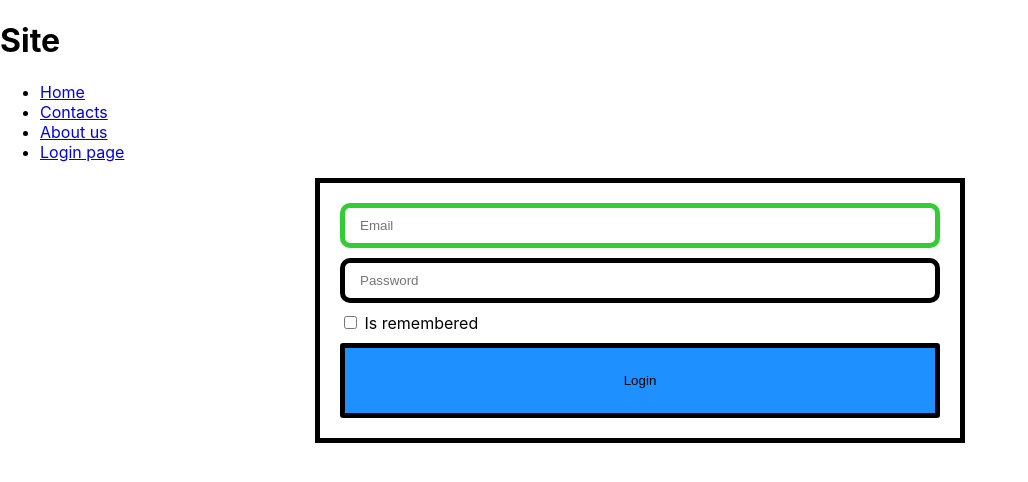
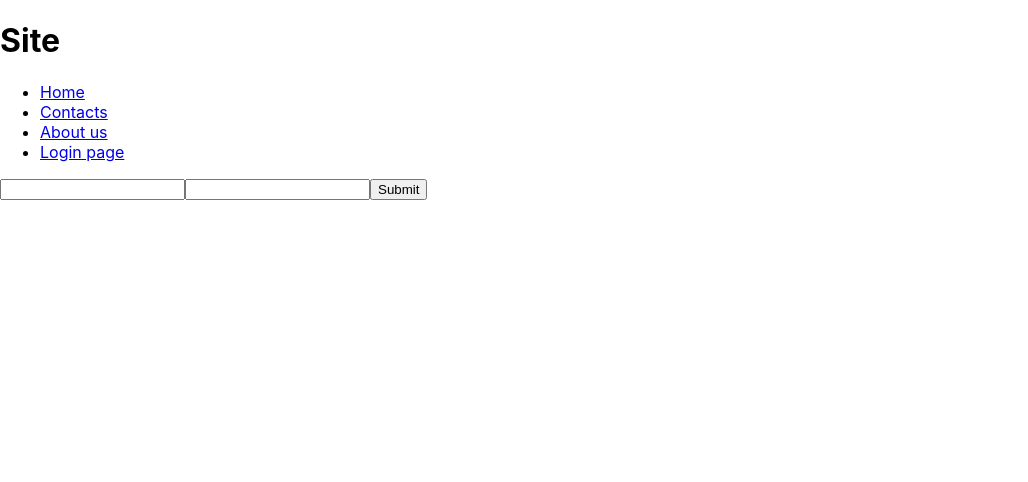
Before and after one commit to fc-fullstack-courses/pfe-2023-1-react-lessons, a React (Create React App) app: page /login in a window 1280 px wide. Shown: the top 482 px of the page, without its empty margins (0-1028 px from the left). Built offline with nearby package versions, Linux system fonts and the light colour scheme.

Commit message:
Add basic Formik form example

```diff
--- a/package.json
+++ b/package.json
@@ -8,6 +8,7 @@
     "@testing-library/user-event": "^13.5.0",
     "classnames": "^2.5.1",
     "date-fns": "^3.2.0",
+    "formik": "^2.4.5",
     "query-string": "^8.1.0",
     "react": "^18.2.0",
     "react-dom": "^18.2.0",
--- a/src/components/LoginForm/index.jsx
+++ b/src/components/LoginForm/index.jsx
@@ -1,96 +1,42 @@
-import React, { Component } from 'react';
 // import { object, number, string, date, mixed, array } from 'yup';
+import { Formik } from 'formik';
 import { loginSchema } from '../../utils/validationSchemas';
 import styles from './loginForm.module.css';
 
 const initialValues = {
   email: '',
   password: '',
-  isRemebered: false,
-  isEmailValid: true,
 };
 
-class LoginForm extends Component {
-  constructor(props) {
-    super(props);
+function LoginForm(props) {
 
-    this.state = {
-      ...initialValues,
-    };
+  function handleSubmit (values, actions) {
+    console.log(values);
+    console.log(actions);
+
+    actions.resetForm();
   }
 
-  handleSubmit = (e) => {
-    e.preventDefault();
-
-    const { email, password } = this.state;
-
-    const validData = {
-      email: 'user@gmail.com',
-      password: '1234test2134',
-      code: 15,
-    };
-
-    const invalidData = {
-      email: 'user@gmail.com',
-      code: 15,
-    };
-
-    this.setState({
-      ...initialValues,
-    });
-  };
-
-  handleChange = ({ target: { name, value, checked, type } }) => {
-    const isCheckbox = type === 'checkbox';
-
-    const newState = {
-      [name]: isCheckbox ? checked : value,
-    };
-
-    this.setState(newState);
-  };
-
-  render() {
-    const { email, password, isRemebered, isEmailValid } = this.state;
-
-    const emailClassNames = `${styles.input} ${
-      isEmailValid ? styles.validInput : styles.invalidInput
-    }`;
+  return (
+    <Formik initialValues={initialValues} onSubmit={handleSubmit} >
+      {(formikProps) => {
+        console.log(formikProps);
 
         return (
-      <form onSubmit={this.handleSubmit} className={styles.container}>
+          <form onSubmit={formikProps.handleSubmit}>
             <input
               type="email"
               name="email"
-          placeholder="Email"
-          className={emailClassNames}
-          value={email}
-          onChange={this.handleChange}
+              value={formikProps.values.email}
+              onChange={formikProps.handleChange}
             />
-        <input
-          type="password"
-          name="password"
-          placeholder="Password"
-          className={styles.input}
-          value={password}
-          onChange={this.handleChange}
-        />
-        <label>
-          <input
-            type="checkbox"
-            name="isRemebered"
-            checked={isRemebered}
-            onChange={this.handleChange}
-          />{' '}
-          Is remembered
-        </label>
-
-        <button className={styles.btn} type="submit">
-          Login
-        </button>
+            <input />
+            <button>Submit</button>
           </form>
         );
-  }
+      }}
+    </Formik>
+  );
 }
 
 export default LoginForm;
```
Also changed, not shown: 1 other file (tests, documents, lock files or other folders). Lines whose indentation alone changed are shown as unchanged.
